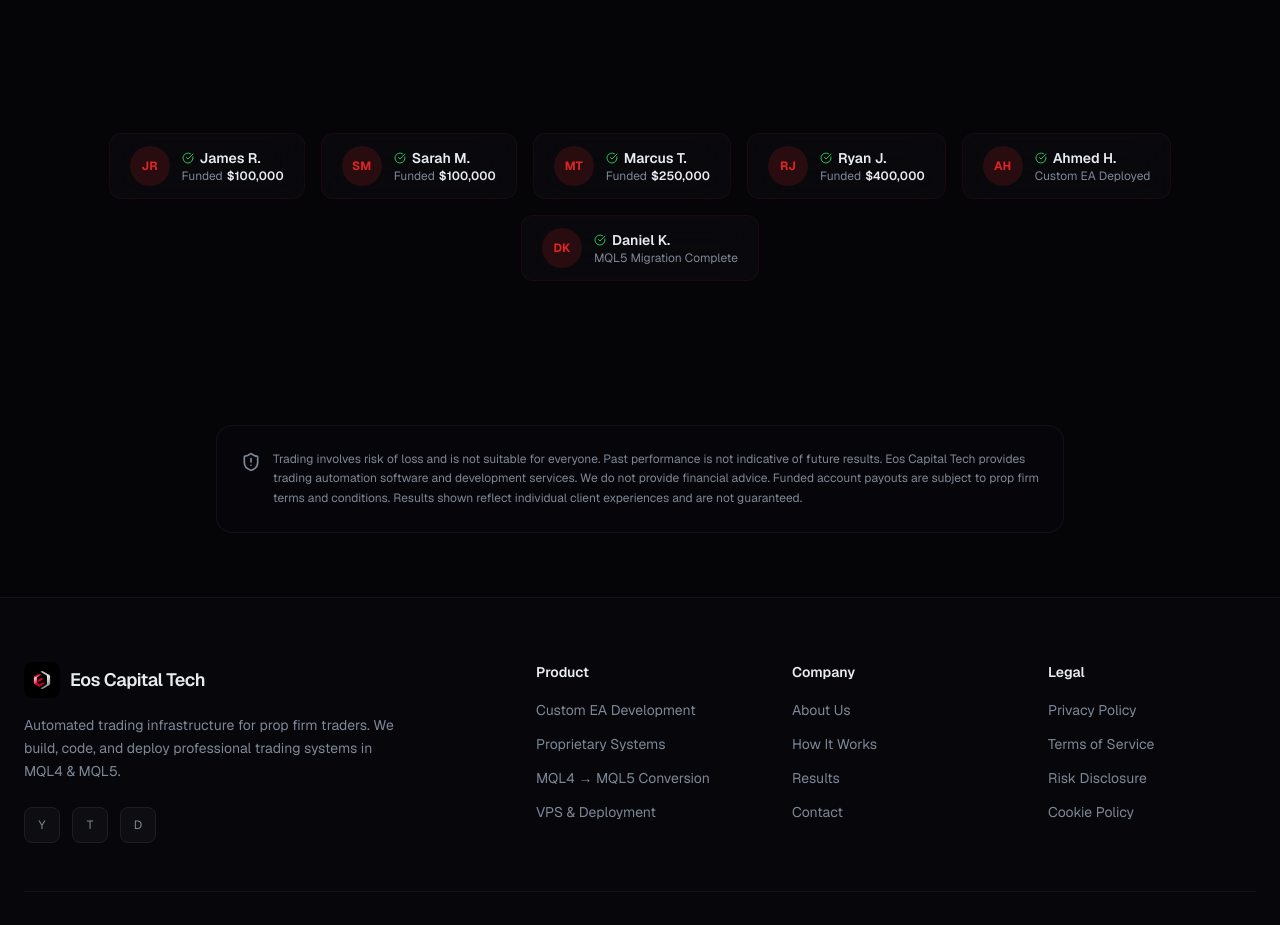
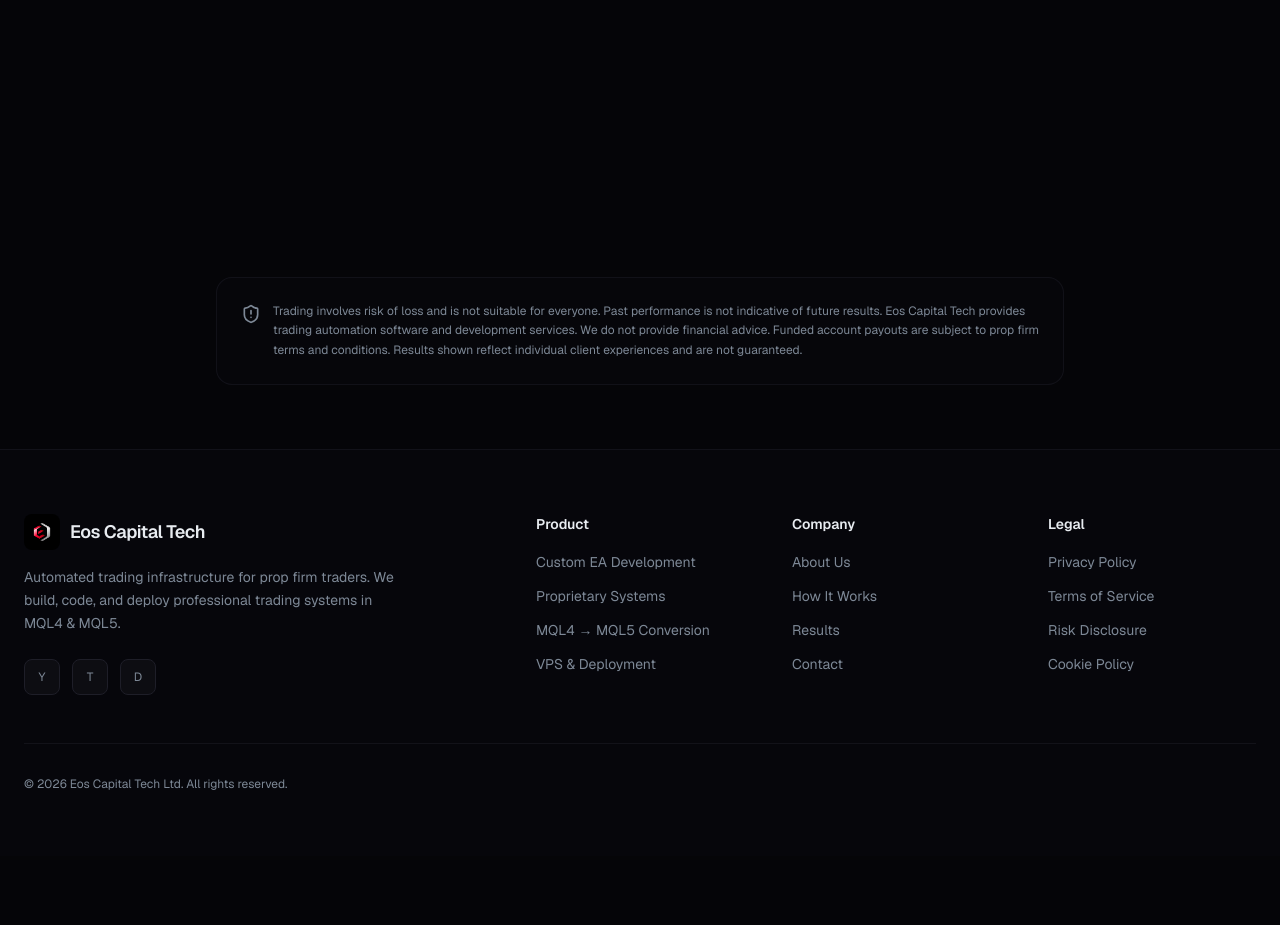
Before and after one commit to zaghamabbas786/eoscapitaltech, a Next.js app: page / in a window 1280 px wide. Shown: the part 6480-7405 px from the top of the page. After the commit the page ends 7336 px from the top, so only its background shows below. Built offline with nearby package versions, Linux system fonts and the light colour scheme.

Commit message:
Comment out the VerifiedResults component's layout for future adjustments, maintaining the section structure while improving code clarity.

```diff
--- a/src/components/VerifiedResults.tsx
+++ b/src/components/VerifiedResults.tsx
@@ -15,7 +15,7 @@
 export default function VerifiedResults() {
   return (
     <section className="py-14 sm:py-20">
-      <div className="mx-auto max-w-6xl px-4 sm:px-6">
+      {/* <div className="mx-auto max-w-6xl px-4 sm:px-6">
         <div className="flex flex-col flex-wrap items-stretch justify-center gap-3 sm:flex-row sm:items-center sm:gap-4">
           {results.map((r, i) => (
             <motion.div
@@ -42,7 +42,7 @@
             </motion.div>
           ))}
         </div>
-      </div>
+      </div> */}
     </section>
   );
 }
```
